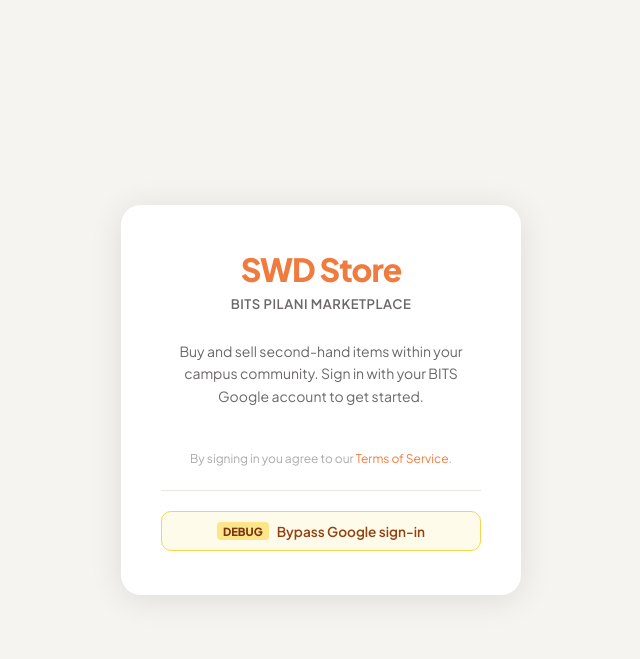
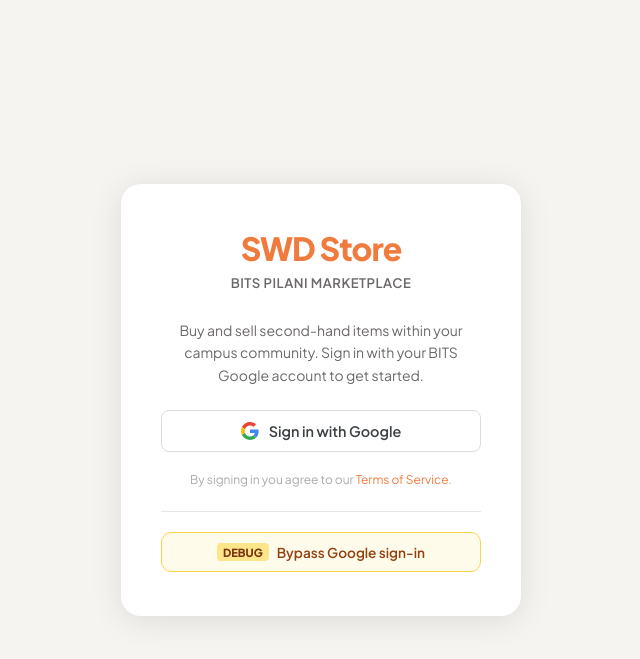
Before and after one commit to MrBottleTree/swd-store, a Django app: page /sign-in in a window 1280 px wide. Shown: the top 659 px of the page, without its empty margins (319-959 px from the left). Run offline with Django 5.2, Linux system fonts and the light colour scheme; some libraries are stand-ins or nearby versions.

Commit message:
google oauth v2

```diff
--- a/config/settings.py
+++ b/config/settings.py
@@ -118,5 +118,6 @@
 LOGIN_URL = '/sign-in'
 
 GOOGLE_OAUTH_CLIENT_ID = os.getenv('GOOGLE_OAUTH_CLIENT_ID')
+GOOGLE_OAUTH_CLIENT_SECRET = os.getenv('GOOGLE_OAUTH_CLIENT_SECRET')
 
 SECURE_REFERRER_POLICY = 'no-referrer-when-downgrade'
--- a/core/templates/core/sign_in.html
+++ b/core/templates/core/sign_in.html
@@ -51,6 +51,18 @@
       display: flex; justify-content: center; margin-bottom: 12px;
     }
 
+    .google-btn {
+      display: flex; align-items: center; justify-content: center; gap: 10px;
+      width: 100%; padding: 11px 16px;
+      border: 1.5px solid #dadce0; border-radius: 8px;
+      background: #fff; color: #3c4043;
+      font-size: .9rem; font-weight: 600; font-family: inherit;
+      cursor: pointer; transition: background .15s, box-shadow .15s;
+      text-decoration: none;
+    }
+    .google-btn:hover { background: #f8f9fa; box-shadow: 0 1px 4px rgba(0,0,0,.12); }
+    .google-btn svg { flex-shrink: 0; }
+
     .terms-note {
       font-size: .75rem; color: #aaa; margin-top: 20px;
     }
@@ -87,20 +99,23 @@
       Sign in with your BITS Google account to get started.
     </p>
 
-    <div class="google-wrap">
-      <div id="g_id_onload"
-           data-client_id="{{ google_client_id }}"
-           data-login_uri="{{ login_uri }}"
-           data-auto_prompt="true">
-      </div>
-      <div class="g_id_signin"
-           data-type="standard"
-           data-size="large"
-           data-theme="outline"
-           data-text="sign_in_with"
-           data-shape="rectangular"
-           data-logo_alignment="left">
-      </div>
+    <!-- OAuth2 redirect button — works with all browsers including Brave -->
+    <a href="{{ google_auth_url }}" class="google-btn">
+      <svg width="18" height="18" viewBox="0 0 48 48">
+        <path fill="#EA4335" d="M24 9.5c3.54 0 6.71 1.22 9.21 3.6l6.85-6.85C35.9 2.38 30.47 0 24 0 14.62 0 6.51 5.38 2.56 13.22l7.98 6.19C12.43 13.72 17.74 9.5 24 9.5z"/>
+        <path fill="#4285F4" d="M46.98 24.55c0-1.57-.15-3.09-.38-4.55H24v9.02h12.94c-.58 2.96-2.26 5.48-4.78 7.18l7.73 6c4.51-4.18 7.09-10.36 7.09-17.65z"/>
+        <path fill="#FBBC05" d="M10.53 28.59c-.48-1.45-.76-2.99-.76-4.59s.27-3.14.76-4.59l-7.98-6.19C.92 16.46 0 20.12 0 24c0 3.88.92 7.54 2.56 10.78l7.97-6.19z"/>
+        <path fill="#34A853" d="M24 48c6.48 0 11.93-2.13 15.89-5.81l-7.73-6c-2.18 1.48-4.97 2.31-8.16 2.31-6.26 0-11.57-4.22-13.47-9.91l-7.98 6.19C6.51 42.62 14.62 48 24 48z"/>
+        <path fill="none" d="M0 0h48v48H0z"/>
+      </svg>
+      Sign in with Google
+    </a>
+
+    <!-- One Tap auto-prompt (for browsers that support it) -->
+    <div id="g_id_onload"
+         data-client_id="{{ google_client_id }}"
+         data-login_uri="{{ login_uri }}"
+         data-auto_prompt="true">
     </div>
 
     <p class="terms-note">
--- a/core/views.py
+++ b/core/views.py
@@ -1,5 +1,7 @@
 import json
 import os
+import secrets
+from urllib.parse import urlencode
 from django.shortcuts import render, redirect, get_object_or_404
 from django.http import HttpResponseRedirect, JsonResponse
 from django.urls import reverse
@@ -42,11 +44,32 @@
         return render(request, 'core/429.html', status=429)
     if _get_current_user(request):
         return redirect('core:home')
+    state = secrets.token_urlsafe(16)
+    request.session['oauth_state'] = state
+    redirect_uri = request.build_absolute_uri('/auth-receiver')
+    google_auth_url = 'https://accounts.google.com/o/oauth2/auth?' + urlencode({
+        'client_id': settings.GOOGLE_OAUTH_CLIENT_ID or '',
+        'redirect_uri': redirect_uri,
+        'scope': 'openid email profile',
+        'response_type': 'code',
+        'state': state,
+        'access_type': 'online',
+    })
     return render(request, 'core/sign_in.html', {
         'google_client_id': settings.GOOGLE_OAUTH_CLIENT_ID or '',
-        'login_uri': request.build_absolute_uri('/auth-receiver'),
+        'login_uri': redirect_uri,
+        'google_auth_url': google_auth_url,
         'debug': settings.DEBUG,
     })
+
+
+def _complete_sign_in(request, user_data):
+    request.session['user_data'] = user_data
+    email = user_data['email']
+    if not Person.objects.filter(email=email).exists():
+        person = Person(email=email, name=user_data.get('name', ''))
+        person.save()
+    return redirect('core:home')
 
 
 @ratelimit(key='ip', rate='20/m', block=False)
@@ -54,26 +77,59 @@
 def auth_receiver(request):
     if getattr(request, 'limited', False):
         return render(request, 'core/429.html', status=429)
-    if request.method != 'POST':
-        return redirect('core:sign_in')
-    try:
-        token = request.POST['credential']
-        user_data = id_token.verify_oauth2_token(
-            token,
-            google_requests.Request(),
-            settings.GOOGLE_OAUTH_CLIENT_ID,
-            clock_skew_in_seconds=10,
-        )
-    except Exception:
-        messages.error(request, 'Sign-in failed. Please try again.')
-        return redirect('core:sign_in')
 
-    request.session['user_data'] = user_data
-    email = user_data['email']
-    if not Person.objects.filter(email=email).exists():
-        person = Person(email=email, name=user_data.get('name', ''))
-        person.save()
-    return redirect('core:home')
+    # ── OAuth2 redirect callback (GET) ────────────────────────────────────────
+    if request.method == 'GET':
+        if request.GET.get('error'):
+            messages.error(request, 'Sign-in was cancelled. Please try again.')
+            return redirect('core:sign_in')
+        code = request.GET.get('code')
+        state = request.GET.get('state')
+        if not code or not state or state != request.session.get('oauth_state'):
+            messages.error(request, 'Sign-in failed. Please try again.')
+            return redirect('core:sign_in')
+        try:
+            token_resp = requests.post(
+                'https://oauth2.googleapis.com/token',
+                data={
+                    'code': code,
+                    'client_id': settings.GOOGLE_OAUTH_CLIENT_ID,
+                    'client_secret': settings.GOOGLE_OAUTH_CLIENT_SECRET,
+                    'redirect_uri': request.build_absolute_uri('/auth-receiver'),
+                    'grant_type': 'authorization_code',
+                },
+                timeout=10,
+            )
+            id_token_str = token_resp.json().get('id_token')
+            if not id_token_str:
+                raise ValueError('No id_token')
+            user_data = id_token.verify_oauth2_token(
+                id_token_str,
+                google_requests.Request(),
+                settings.GOOGLE_OAUTH_CLIENT_ID,
+                clock_skew_in_seconds=10,
+            )
+        except Exception:
+            messages.error(request, 'Sign-in failed. Please try again.')
+            return redirect('core:sign_in')
+        return _complete_sign_in(request, user_data)
+
+    # ── Google One Tap credential (POST) ──────────────────────────────────────
+    if request.method == 'POST':
+        try:
+            token = request.POST['credential']
+            user_data = id_token.verify_oauth2_token(
+                token,
+                google_requests.Request(),
+                settings.GOOGLE_OAUTH_CLIENT_ID,
+                clock_skew_in_seconds=10,
+            )
+        except Exception:
+            messages.error(request, 'Sign-in failed. Please try again.')
+            return redirect('core:sign_in')
+        return _complete_sign_in(request, user_data)
+
+    return redirect('core:sign_in')
 
 
 @ratelimit(key='ip', rate='20/m', block=False)
```
Also changed, not shown: 1 other file.
